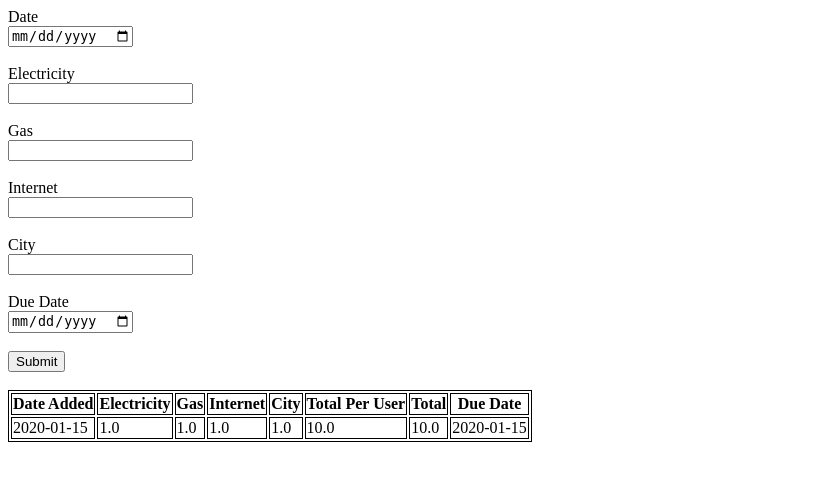
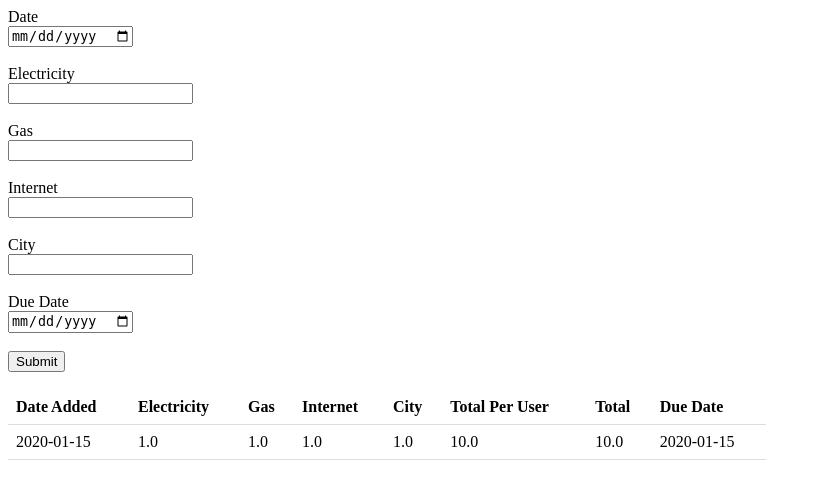
Before and after one commit to alexsimpson440dev/Utility-Grounds, a Flask app: page /manage in a window 1280 px wide. Shown: the top 502 px of the page, without its empty margins (0-821 px from the left). Run offline with Flask 2, Linux system fonts and the light colour scheme; the visitor is signed in with stand-in values (Sample User, id 1); tables that the repository leaves empty hold one stand-in row (values such as "Sample post").

Commit message:
Copied css layout for managers bill table from the viewbills table.

```diff
--- a/templates/manage.html
+++ b/templates/manage.html
@@ -2,6 +2,7 @@
 <html lang="en">
 <head>
     <meta charset="UTF-8">
+    <link href="../static/main.css" rel="stylesheet" type="text/css" />
     <title>Manage</title>
 </head>
 <body>
@@ -27,21 +28,21 @@
         <button type="submit" name="submit_bill">Submit</button>
     </form>
         <br>
-        <table style="border: 1px solid black">
-            <tr>
-                <th style="border: 1px solid black">Date Added</th>
-                <th style="border: 1px solid black">Electricity</th>
-                <th style="border: 1px solid black">Gas</th>
-                <th style="border: 1px solid black">Internet</th>
-                <th style="border: 1px solid black">City</th>
-                <th style="border: 1px solid black">Total Per User</th>
-                <th style="border: 1px solid black">Total</th>
-                <th style="border: 1px solid black">Due Date</th>
+        <table>
+            <tr style="background-color: white">
+                <th>Date Added</th>
+                <th>Electricity</th>
+                <th>Gas</th>
+                <th>Internet</th>
+                <th>City</th>
+                <th>Total Per User</th>
+                <th>Total</th>
+                <th>Due Date</th>
             </tr>
                     {% for key in bills %}
                         <tr>
                         {% for value in bills[key] %}
-                            <td style="border: 1px solid black">{{value}}</td>
+                            <td><a href="/viewbills.html">{{value}}</a></td>
                         {% endfor %}
                         </tr>
                     {% endfor %}
```
